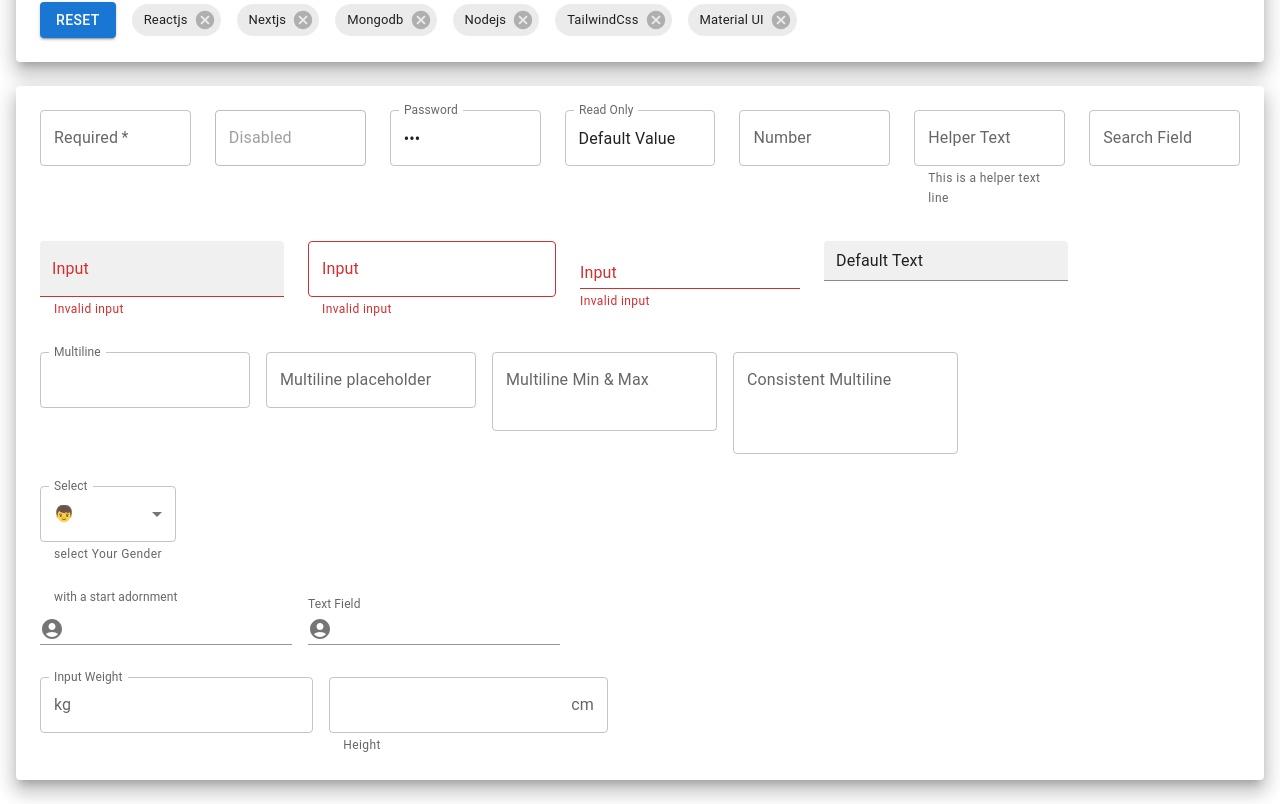
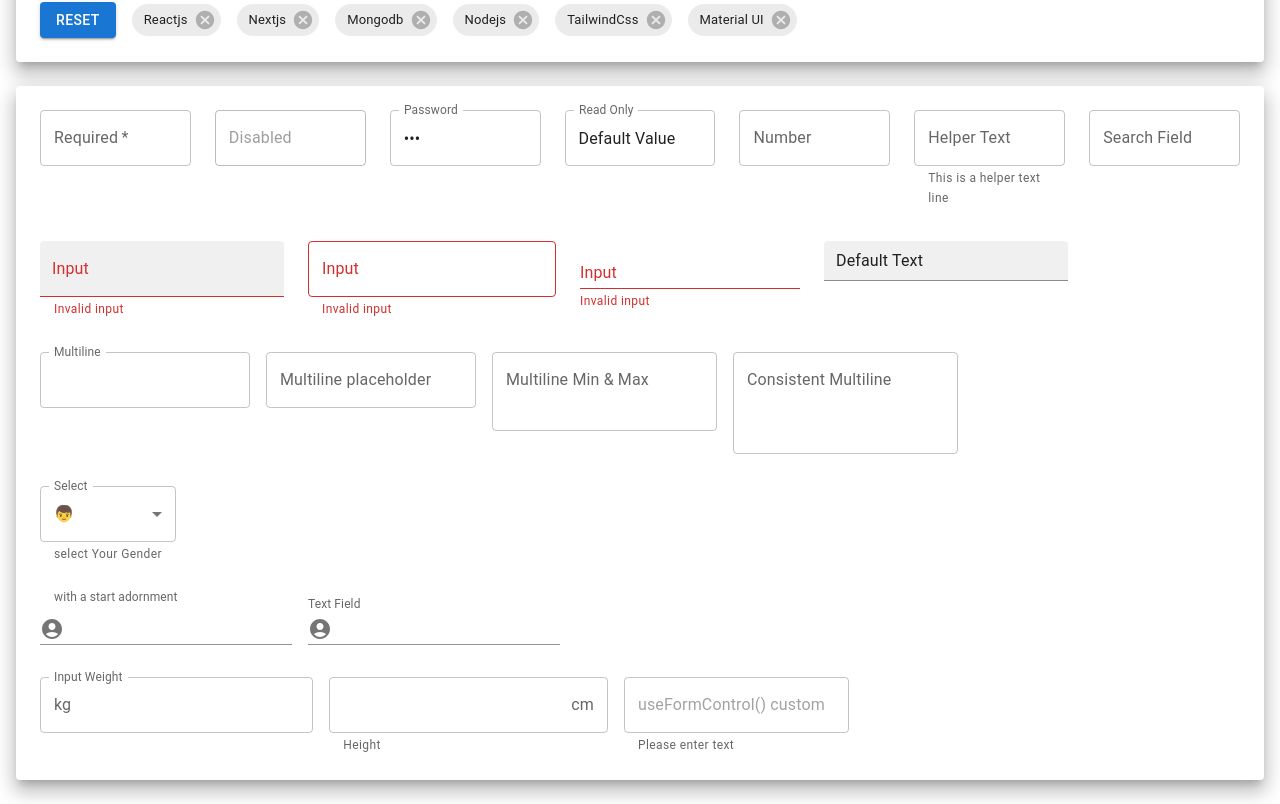
Before and after one commit to yuhaigiub/MUI-demo, a React (Create React App) app: page / in a window 1280 px wide. Shown: the part 3499-4303 px from the top of the page. Built offline with nearby package versions, Linux system fonts and the light colour scheme.

Commit message:
finish MUITextField

```diff
--- a/src/components/Inputs/TextField/MUITextFieldDecoration.jsx
+++ b/src/components/Inputs/TextField/MUITextFieldDecoration.jsx
@@ -1,6 +1,16 @@
 import React from "react";
-import { FormControl, Input, InputLabel, InputAdornment, Stack, TextField } from "@mui/material";
+import {
+	FormControl,
+	Input,
+	InputLabel,
+	InputAdornment,
+	Stack,
+	TextField,
+	OutlinedInput,
+} from "@mui/material";
 import AccountCircle from "@mui/icons-material/AccountCircle";
+
+import { MyFormHelperText } from "../../Utils/MUIuseFormControl";
 
 const MUITextFieldDecoration = () => {
 	return (
@@ -37,6 +47,10 @@ const MUITextFieldDecoration = () => {
 					helperText="Height"
 					InputProps={{ endAdornment: <InputAdornment position="end">cm</InputAdornment> }}
 				/>
+				<FormControl sx={{ width: "25ch" }}>
+					<OutlinedInput placeholder="useFormControl() custom" />
+					<MyFormHelperText />
+				</FormControl>
 			</Stack>
 		</>
 	);
--- /dev/null
+++ b/src/components/Utils/MUIuseFormControl.jsx
@@ -0,0 +1,17 @@
+import React from "react";
+import { useMemo } from "react";
+import { useFormControl } from "@mui/material/FormControl";
+import FormHelperText from "@mui/material/FormHelperText";
+
+/*
+DESCRIPTION:
+useFormControl() is a hook that returns the context value of the parent FormControl component
+*/
+
+export const MyFormHelperText = () => {
+	const { focused } = useFormControl() || {};
+	const helperText = useMemo(() => {
+		return focused ? "This field is being focused" : "Please enter text";
+	}, [focused]);
+	return <FormHelperText>{helperText}</FormHelperText>;
+};
```
